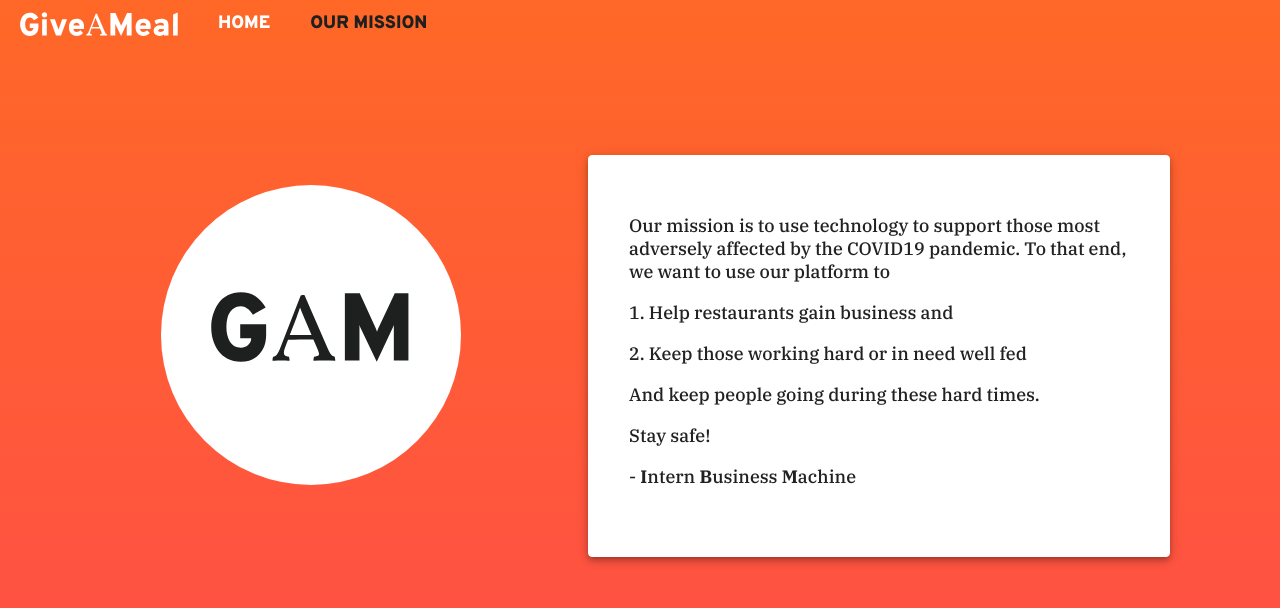
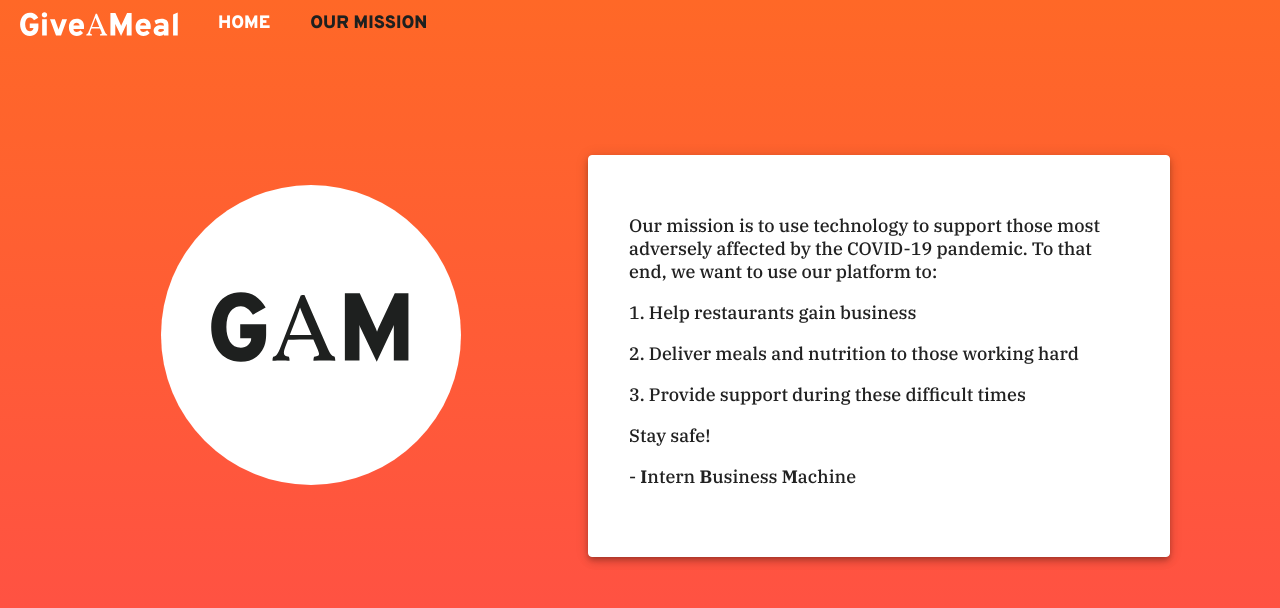
Before and after one commit to iambcho/gam_frontend, a React (Create React App) app: page /mission in a window 1280 px wide. Shown: the top 608 px of the page. Built offline with nearby package versions, Linux system fonts and the light colour scheme.

Commit message:
formatting mission

```diff
--- a/src/components/view/MissionView.js
+++ b/src/components/view/MissionView.js
@@ -43,10 +43,10 @@ const MissionView = () => {
         <Grid item xs={10} sm={6}>
           <Paper elevation={5} borderRadius={16} style={{minHeight: 400, minWidth: 400, overflow: 'auto', backgroundColor: 'white', border: '1px solid white', position:'relative', left:'-60px', top:'-10px'}}>
             <div style={{padding: '40px'}}>
-              <p>Our mission is to use technology to support those most adversely affected by the COVID19 pandemic. To that end, we want to use our platform to</p>
-              <p>1. Help restaurants gain business and</p>
-              <p>2. Keep those working hard or in need well fed</p>
-              <p>And keep people going during these hard times.</p>
+              <p>Our mission is to use technology to support those most adversely affected by the COVID-19 pandemic. To that end, we want to use our platform to:</p>
+              <p>1. Help restaurants gain business</p>
+              <p>2. Deliver meals and nutrition to those working hard</p>
+              <p>3. Provide support during these difficult times</p>
               <p>Stay safe!</p>
               <p>- <b>I</b>ntern <b>B</b>usiness <b>M</b>achine</p>
             </div>
```
